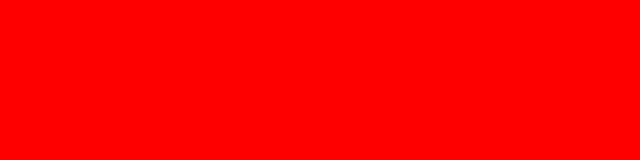
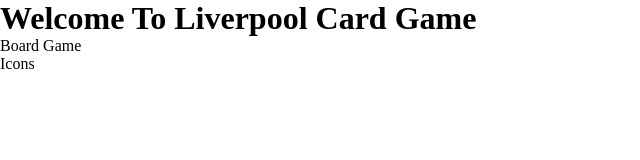
Before and after one commit to nathan-bytecode/PP2-Liverpool-Memory-Card-Game, a plain HTML site: page index.html in a window 1280 px wide. Shown: the whole page, without its empty margins (0-640 px from the left). Drawn offline with Linux system fonts and the light colour scheme.

Commit message:
Add basic html structure with some css

```diff
--- a/assets/css/styles.css
+++ b/assets/css/styles.css
@@ -1,3 +1,7 @@
-body {
-    background-color: red;
+
+/* Remove browser default settings */
+* {
+    margin: 0;
+    padding: 0;
+    box-sizing: border-box;
 }
--- a/index.html
+++ b/index.html
@@ -4,12 +4,20 @@
     <meta charset="UTF-8">
     <meta http-equiv="X-UA-Compatible" content="IE=edge">
     <meta name="viewport" content="width=device-width, initial-scale=1.0">
+
+    <!--Link to css stylesheet-->
     <link rel="stylesheet" href="assets/css/styles.css">
 
     <title>Liverpool Memory Card Game</title>
 </head>
 <body>
+    <div>
+        <div><h1>Welcome To Liverpool Card Game</h1></div>
+        <section>Board Game</section>
+        <div><footer>Icons</footer></div>
+    </div>
 
+    <!--Connected to js file, placed at the end to run functions last-->
     <script src="assets/js/script.js"></script>
 </body>
 </html>
```
